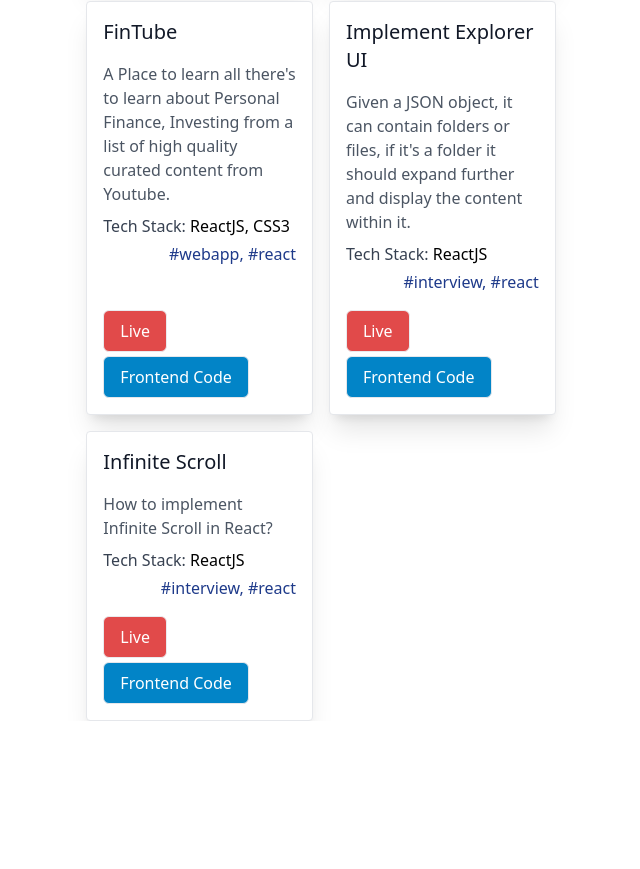
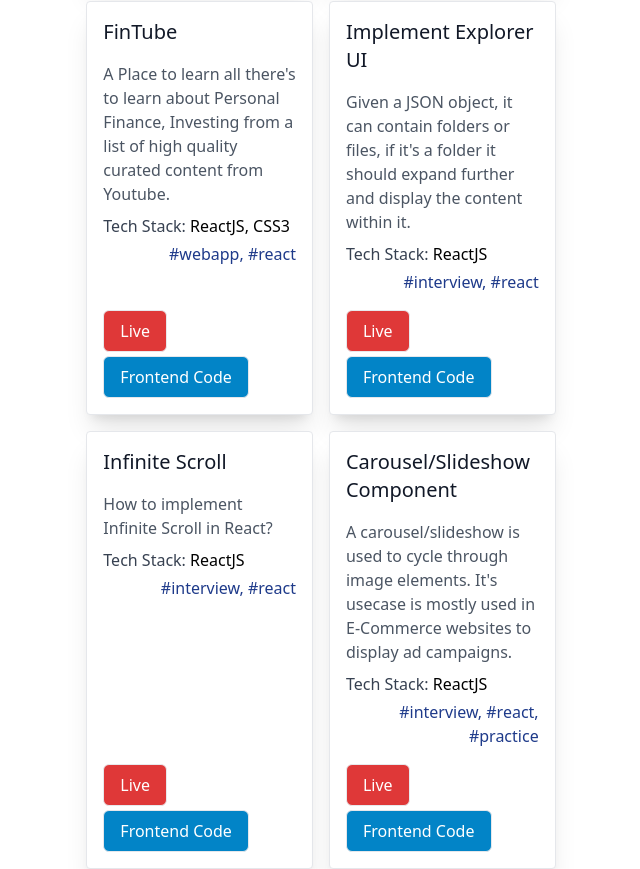
Before and after one commit to Shivaansh-Agarwal/shivaansh-agarwal-nextjs, a Next.js app: page /projects in a window 1280 px wide. Shown: the part 689-1558 px from the top of the page, without its empty margins (319-959 px from the left). Before the commit the page ends 1410 px from the top, so only its background shows below. Built offline with nearby package versions, Linux system fonts and the light colour scheme.

Commit message:
data: adding details for carousel component

```diff
--- a/pages/projects/index.js
+++ b/pages/projects/index.js
@@ -43,9 +43,6 @@
       <div className="mt-8 grid grid-cols-1 sm:grid-cols-2 gap-4">
         {projectsData
           .filter((project) => {
-            console.log(filterType);
-            console.log(project.tags);
-            console.log(project.tags.includes("webapp"));
             if (filterType === "ALL") {
               return true;
             } else if (
--- a/utilities/projects.js
+++ b/utilities/projects.js
@@ -50,6 +50,17 @@
     codeBackend: "",
     tags: ["interview", "react"],
   },
+  {
+    name: "Carousel/Slideshow Component",
+    description:
+      "A carousel/slideshow is used to cycle through image elements. It's usecase is mostly used in E-Commerce websites to display ad campaigns.",
+    techStack: ["ReactJS"],
+    liveLink: "https://react-ui-components-practice.vercel.app/slideshow",
+    codeFrontend:
+      "https://github.com/Shivaansh-Agarwal/react-ui-components-practice/tree/main/pages/slideshow",
+    codeBackend: "",
+    tags: ["interview", "react", "practice"],
+  },
 ];
 
 export { projectsData };
```
